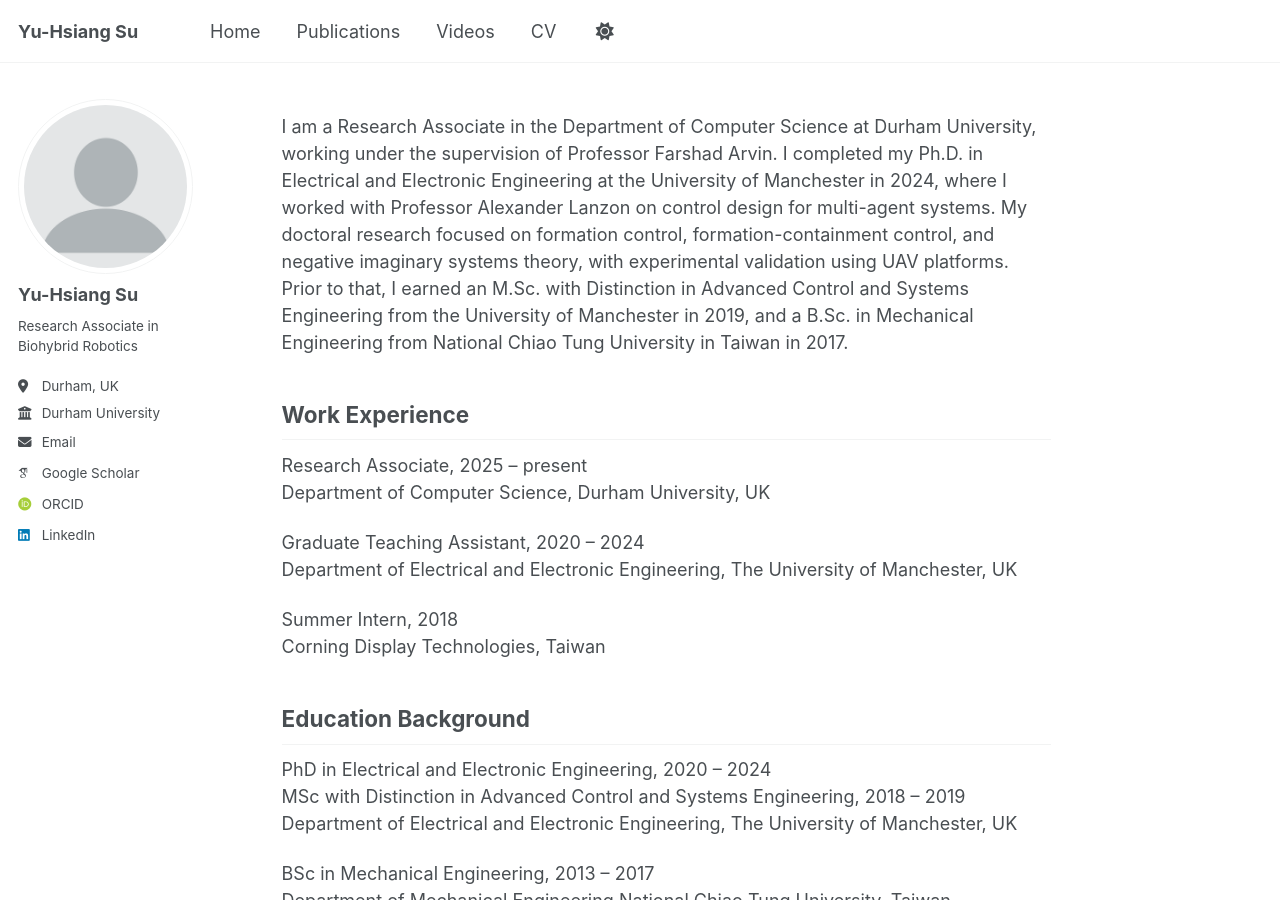
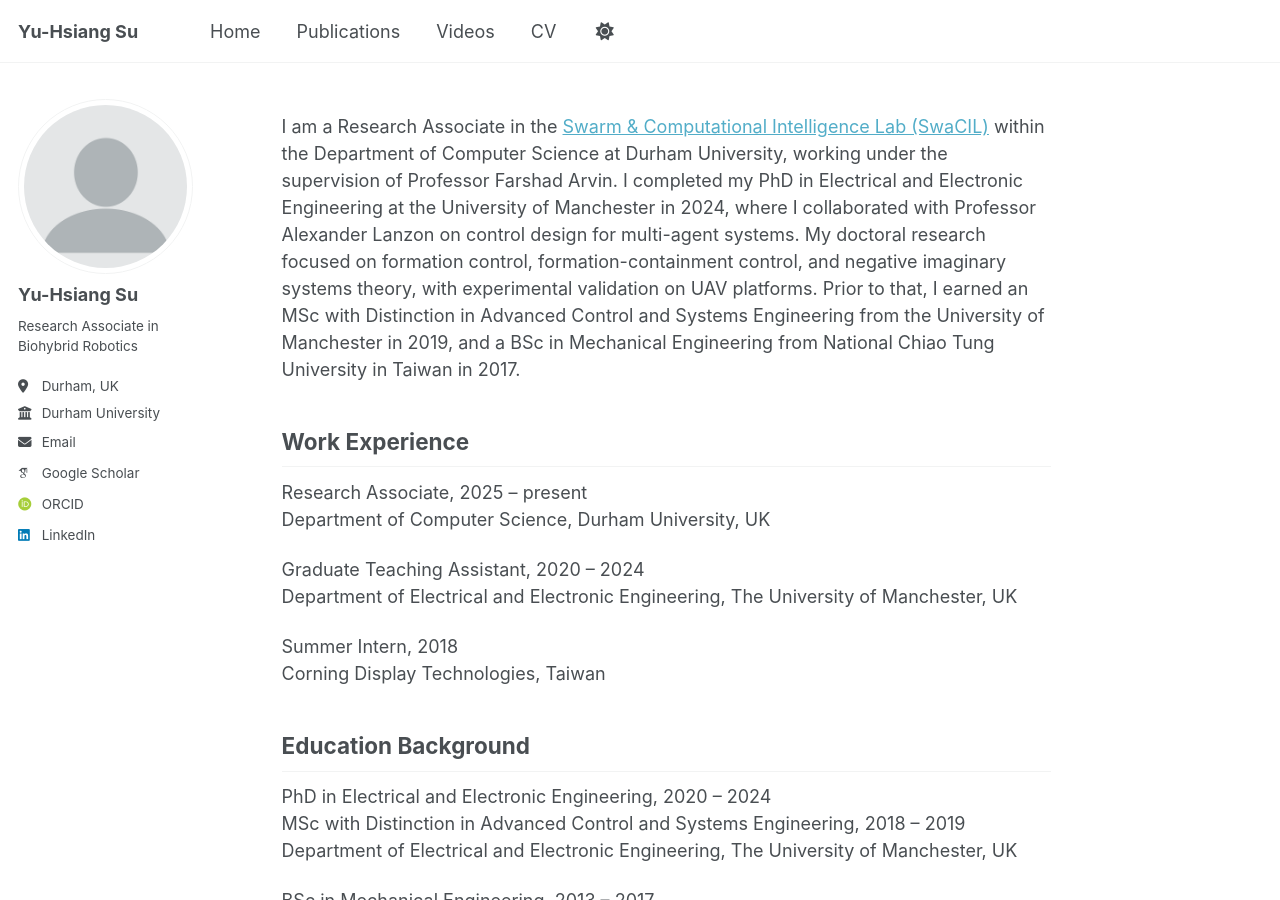
Before and after one commit to yuhsiangdrsu/yuhsiangdrsu.github.io, a Jekyll site: the page built from _pages/about.md, in a window 1280 px wide and 900 px high. Built offline with Jekyll 4.4.1, drawn with Linux system fonts in a browser that asks for light colours; some web fonts are replaced.

Commit message:
about me

```diff
--- a/_pages/about.md
+++ b/_pages/about.md
@@ -7,7 +7,9 @@ redirect_from:
   - /about.html
 ---
 
-I am a Research Associate in the Department of Computer Science at Durham University, working under the supervision of Professor Farshad Arvin. I completed my Ph.D. in Electrical and Electronic Engineering at the University of Manchester in 2024, where I worked with Professor Alexander Lanzon on control design for multi-agent systems. My doctoral research focused on formation control, formation-containment control, and negative imaginary systems theory, with experimental validation using UAV platforms. Prior to that, I earned an M.Sc. with Distinction in Advanced Control and Systems Engineering from the University of Manchester in 2019, and a B.Sc. in Mechanical Engineering from National Chiao Tung University in Taiwan in 2017.
+I am a Research Associate in the <a href="https://www.swacil.com/" target="_blank" rel="noopener noreferrer">Swarm & Computational Intelligence Lab (SwaCIL)</a> within the Department of Computer Science at Durham University, working under the supervision of Professor Farshad Arvin. I completed my PhD in Electrical and Electronic Engineering at the University of Manchester in 2024, where I collaborated with Professor Alexander Lanzon on control design for multi-agent systems. My doctoral research focused on formation control, formation-containment control, and negative imaginary systems theory, with experimental validation on UAV platforms. Prior to that, I earned an MSc with Distinction in Advanced Control and Systems Engineering from the University of Manchester in 2019, and a BSc in Mechanical Engineering from National Chiao Tung University in Taiwan in 2017.
+
+
 
 Work Experience
 ------
```
